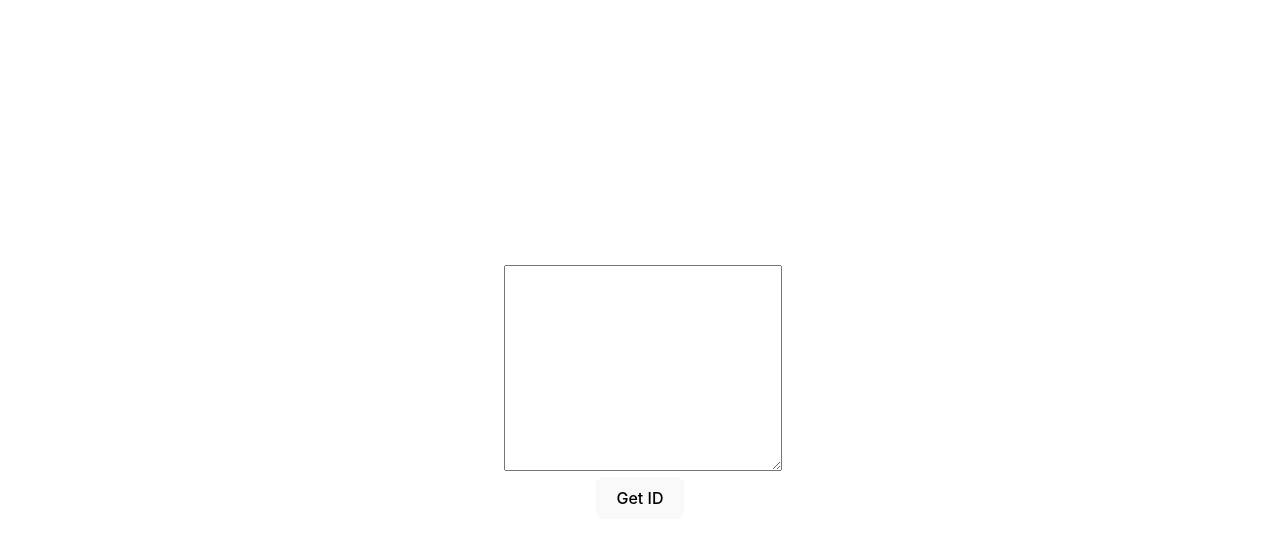
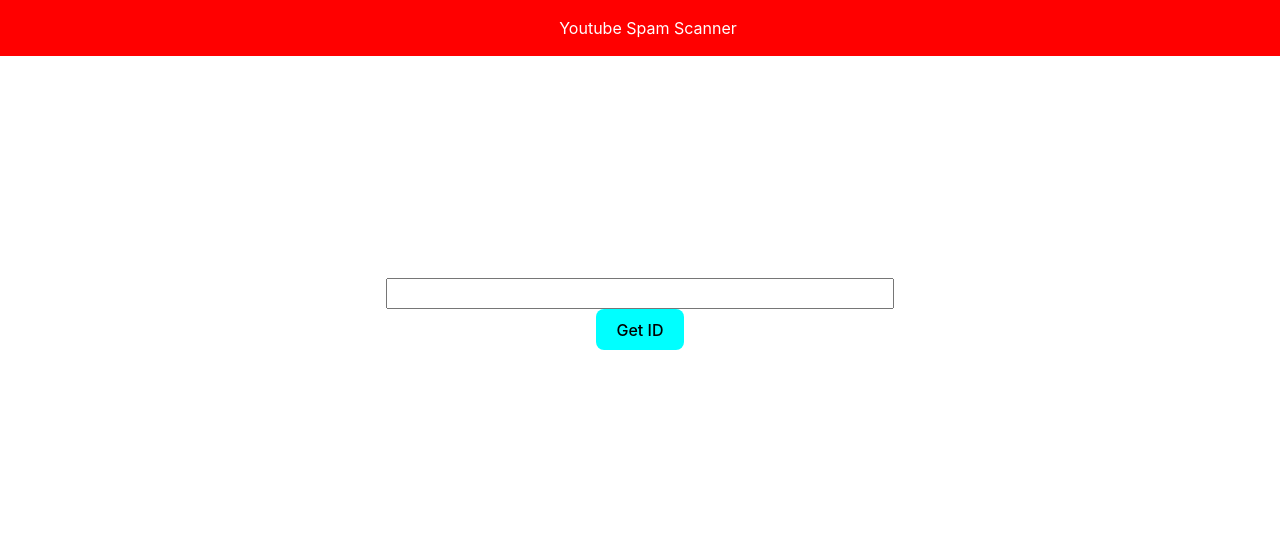
Before and after one commit to padieul/yt_spam_scanner, a Svelte app in the folder frontend/: page / in a window 1280 px wide. Shown: the top 542 px of the page. Built offline with nearby package versions, Linux system fonts and the light colour scheme.

Commit message:
frontend layout and style changed

```diff
--- a/frontend/src/App.svelte
+++ b/frontend/src/App.svelte
@@ -1,4 +1,5 @@
 <script>
+  import Layout from "./lib/Layout.svelte";
   var url_str = "";
   var text_output = "";
 
@@ -23,16 +24,47 @@
 </script>
 
 
-<main>
-  <div>
-    <textarea bind:value={url_str}></textarea>
-    <button on:click={youtube_parser}>Get ID</button>
-    <p>{text_output}</p>
+<Layout header hideHeader headerHeight={56} let:scroller>
+  <div slot="header">
+    <div class="header" class:shadow={!!scroller.scroll}>
+			Youtube Spam Scanner
+		</div>
+  </div>
+
+  <div class="internal_div">
+
+    <div class="text_field">
+      <input bind:value={url_str}>
+    </div>
+    <div class="button">
+      <button on:click={youtube_parser}>Get ID</button>
+    </div>
+    <div class="output">
+      <p>{text_output}</p>
+    </div>
 
   </div>
-</main>
+
+</Layout>
+
 
 
 <style>
-	textarea { width: 100%; height: 200px; }
+  input { width: 500px; height: 25px; }
+
+  button {background-color: aqua; }
+
+  .internal_div {width: 100%; height: 300px}
+
+  .header {
+		background-color: #FF0000;
+		height: 56px;
+		line-height: 56px;
+		color: #FFFFFF;
+		padding-left: 16px;
+	}
+
+	.shadow {
+  	box-shadow: 0px 2px 8px #00000088;
+	}
 </style>
--- /dev/null
+++ b/frontend/src/lib/Layout.svelte
@@ -0,0 +1,85 @@
+<main bind:this={main} class:header class:footer on:scroll={Scroll}>
+    <slot {scroller}/>
+  </main>
+
+  <div class="slotHeader" class:hide={hideHeader && scroller.hide}>
+    <slot name="header"/>
+  </div>
+
+  <div class="slotFooter" class:hide={hideFooter && scroller.hide}>
+    <slot name="footer"/>
+  </div>
+
+  <script>
+    import {createEventDispatcher} from "svelte";
+    const dispatch = createEventDispatcher();
+    let main;
+    export let scroller = {
+      scroll: 0,
+      direction: true,
+      delta: 0,
+      hide: false,
+      initialScroll: 0
+    };
+    export let header = false;
+    export let headerHeight = 64;
+    export let hideHeader = false;
+    export let footer = false;
+    export let footerHeight = 64;
+    export let hideFooter = false;
+    export let threshold = 64;
+    const Scroll = e => {
+      const scroll = e.target.scrollTop;
+
+      scroller = {
+        scroll,
+        direction: scroll > scroller.scroll,
+        delta: scroll - scroller.initialScroll,
+        hide: scroll > threshold && scroller.hide
+          ? scroll - scroller.initialScroll > -threshold
+          : scroll - scroller.initialScroll > threshold,
+        initialScroll: (scroll > scroller.scroll) != scroller.direction
+          ? scroll
+          : scroller.initialScroll
+      };
+
+      dispatch('scroller', scroller);
+    };
+    $: if(main) {
+      main.style.setProperty('--header-height', headerHeight + 'px');
+      main.style.setProperty('--footer-height', footerHeight + 'px');
+    }
+  </script>
+
+  <style>
+    main {
+      height: 100%;
+      overflow-y: auto;
+    }
+    main.header {
+      padding-top: var(--header-height, 0px);
+    }
+    main.footer {
+      padding-bottom: var(--footer-height, 0px);
+    }
+    .slotHeader {
+      position: fixed;
+      top: 0px;
+      left: 0px;
+      width: 100%;
+      transition: all .2s ease-in-out;
+    }
+    .slotHeader.hide {
+      transform: translateY(-100%);
+    }
+    .slotFooter {
+      position: fixed;
+      bottom: 0px;
+      left: 0px;
+      width: 100%;
+      transition: all .2s ease-in-out;
+    }
+    .slotFooter.hide {
+      transform: translateY(100%);
+    }
+  </style>
```
Also changed, not shown: 1 other file (tests, documents, lock files or other folders).
